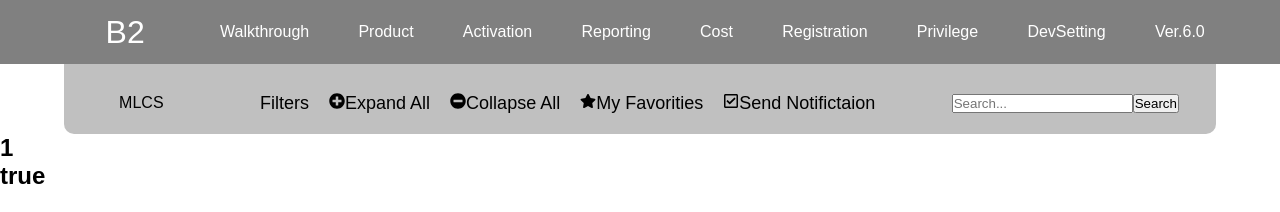
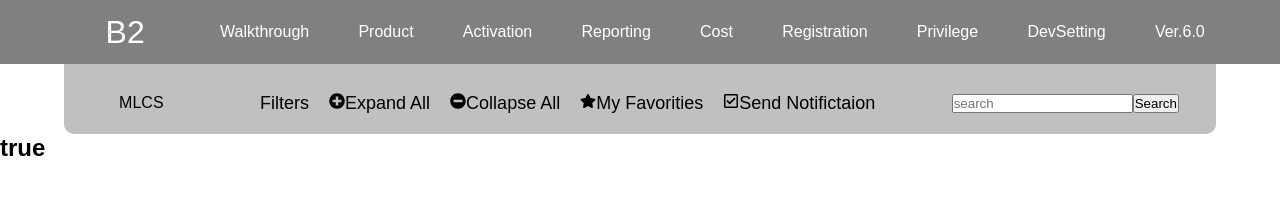
Before and after one commit to kamaliraghupathy/bb-mlcs, a React (Create React App) app: page /registration in a window 1280 px wide. Shown: the top 212 px of the page. Built offline with nearby package versions, Linux system fonts and the light colour scheme.

Commit message:
DP- Implemented search bar for rendering results

```diff
--- a/src/apps/Registration/Registration.tsx
+++ b/src/apps/Registration/Registration.tsx
@@ -1,29 +1,28 @@
-import React, {useEffect, useState} from 'react';
+import React, {useState} from 'react';
 import TopBar from "./TopBar";
 import Results from "./result/Results";
-import {requestSchoolMockData} from "../api/Mock/mock-api-request";
+import {requestSchoolMockDataWithQuery} from "../api/Mock/mock-api-request";
 
 /**
  * Functional Components for registration page
  */
 export const Registration = () => {
-    const [results, setResults] = useState([]);
+    const [searchResults, setSearchResults] = useState([]);
 
-    useEffect(() => {
-        // Instead of initialize should be handled by invoke functions
-        requestSchoolMockData().then(data => {
-            setResults(data)
+    const schoolSearchQuery = (q) => {
+        requestSchoolMockDataWithQuery(q).then(data => {
+            setSearchResults(data)
         })
-    }, []);
+    };
 
     return (
         <div>
             <div>
-                <TopBar/>
+                <TopBar schoolSearchHandler={schoolSearchQuery}/>
             </div>
-             <div>
-                <Results schools={results} expandAll='true' />
-             </div>
+            <div>
+                <Results schools={searchResults} expandAll='true'/>
+            </div>
         </div>
     )
 }
--- a/src/apps/Registration/TopBar.tsx
+++ b/src/apps/Registration/TopBar.tsx
@@ -1,44 +1,44 @@
-import React from 'react';
+import React, {useState} from 'react';
 import './TopBar.css'
-import {  FaMinusCircle, FaPlusCircle,
-      FaRegCheckSquare,
-      FaStar }
-     from 'react-icons/fa'
+import { FaMinusCircle, FaPlusCircle, FaRegCheckSquare, FaStar } from 'react-icons/fa'
 
-function TopBar() {
+function TopBar(props) {
+    const {schoolSearchHandler} = props
+    const [schoolSearchKeyword, setSchoolSearchKeyword] = useState('');
 
     return (
         <div className="top">
-          <div className="topLeft"> MLCS </div>
-
+            <div className="topLeft"> MLCS</div>
             <div className="topCenter">
                 <ul className="topList">
                     <div>
                         <li className="topListItem">Filters</li>
                     </div>
-                  <FaPlusCircle />
+                    <FaPlusCircle/>
 
                     <li className="topListItem">Expand All</li>
 
-                  <FaMinusCircle />
+                    <FaMinusCircle/>
 
                     <li className="topListItem">Collapse All</li>
 
-                  <FaStar />
+                    <FaStar/>
 
                     <li className="topListItem">My Favorities</li>
 
                     <FaRegCheckSquare/>
 
                     <li className="topListItem">Send Notifictaion</li>
-
                 </ul>
-
             </div>
-
             <div className="topRight">
-               <input type="text" placeholder="Search..."/>
-               <button>Search</button>
+                <input
+                    type="text"
+                    placeholder={'search'}
+                    value={schoolSearchKeyword}
+                    onChange={e => setSchoolSearchKeyword(e.target.value)}
+                />
+                <button onClick={() => schoolSearchHandler(schoolSearchKeyword)}>Search</button>
             </div>
         </div>
     )
--- a/src/apps/api/Mock/mock-api-request.ts
+++ b/src/apps/api/Mock/mock-api-request.ts
@@ -6,3 +6,7 @@ import {ISchoolResponseModel} from "../../Registration/result/model/result-model
 export async function requestSchoolMockData( ): Promise<ISchoolResponseModel> {
     return fetch('./schoolResult.json').then((response) => response.json());
 }
+
+export async function requestSchoolMockDataWithQuery(args: string): Promise<ISchoolResponseModel> {
+    return fetch('./schoolResult.json').then((response) => response.json());
+}
```
Lines whose indentation alone changed are shown as unchanged.
